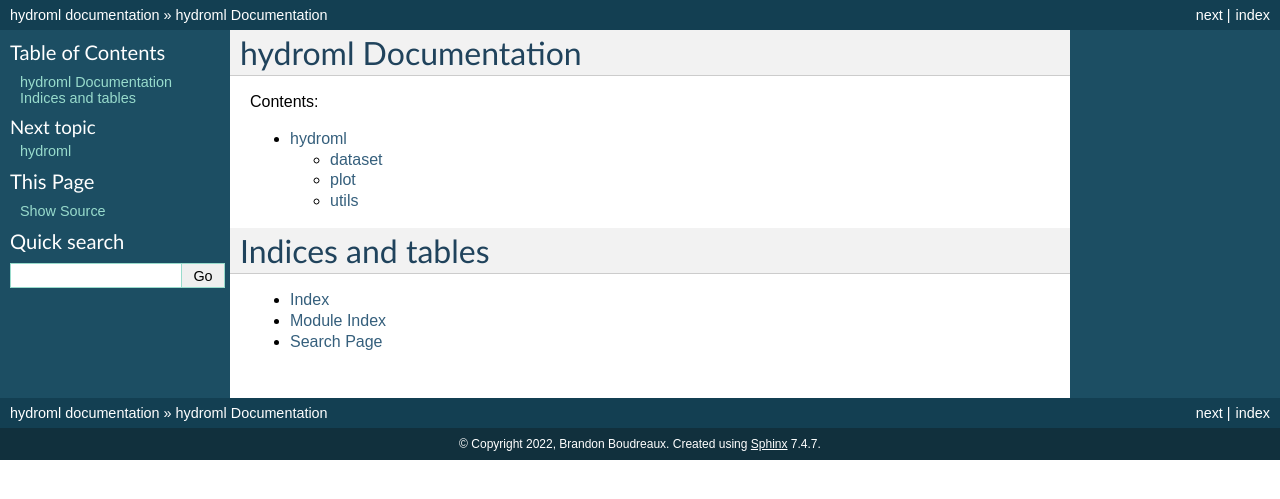
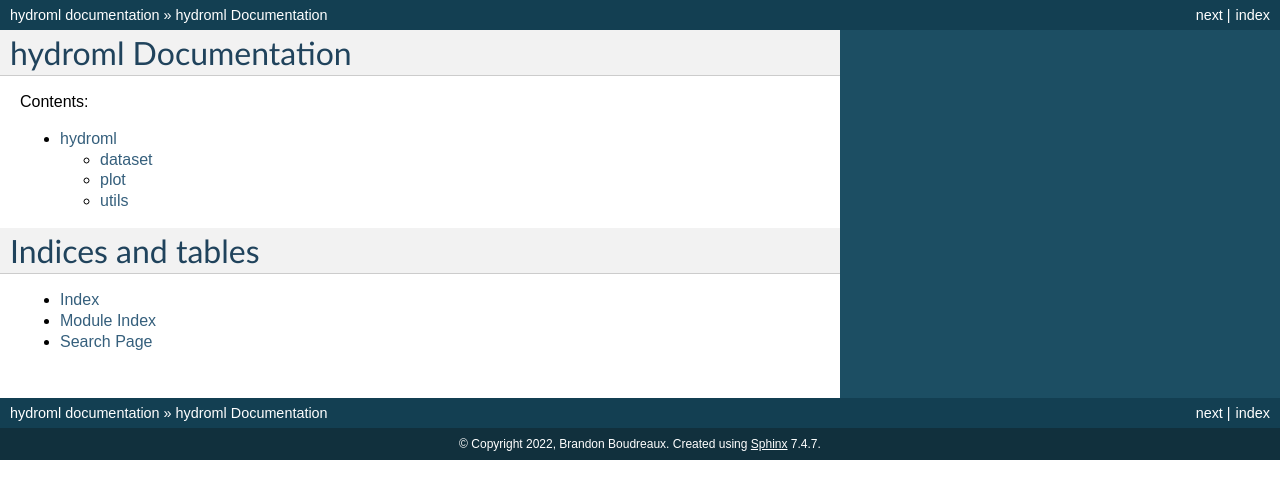
Before and after one commit to bboud/hydro-ml, a Sphinx documentation site: the page built from docs/index.rst, in a window 1280 px wide. Shown: the top 499 px of the page. Built offline with Sphinx 7.4.7, drawn with Linux system fonts in a browser that asks for light colours.

Commit message:
Documentation

```diff
--- a/docs/conf.py
+++ b/docs/conf.py
@@ -48,6 +48,11 @@ exclude_patterns = ['_build', 'Thumbs.db', '.DS_Store']
 #
 html_theme = 'classic'
 
+html_theme_options = {
+    # Disable showing the sidebar. Defaults to 'false'
+    'nosidebar': True,
+}
+
 # Add any paths that contain custom static files (such as style sheets) here,
 # relative to this directory. They are copied after the builtin static files,
 # so a file named "default.css" will overwrite the builtin "default.css".
--- a/docs/modules.rst
+++ /dev/null
@@ -1,7 +0,0 @@
-hydroml
-=======
-
-.. toctree::
-   :maxdepth: 4
-
-   hydroml
```
Also changed, not shown: README.md (+2 -0 lines).
